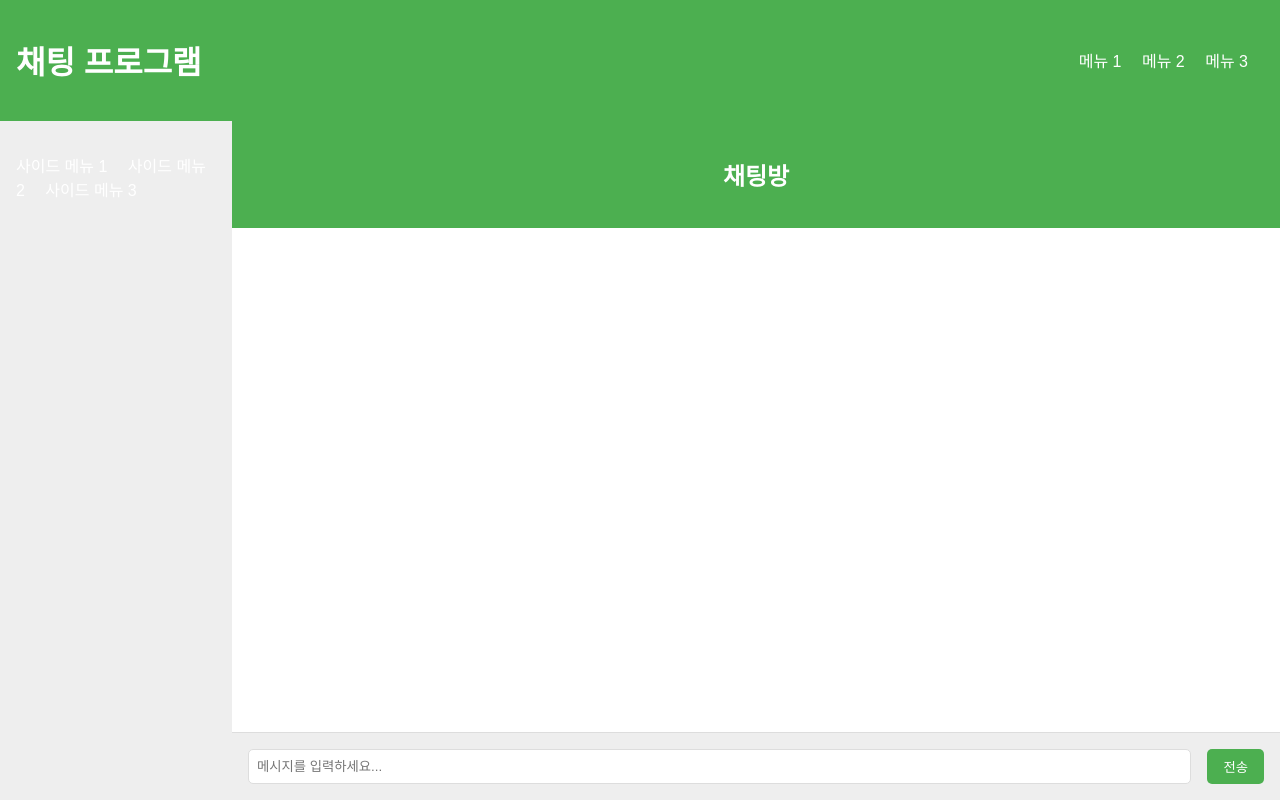
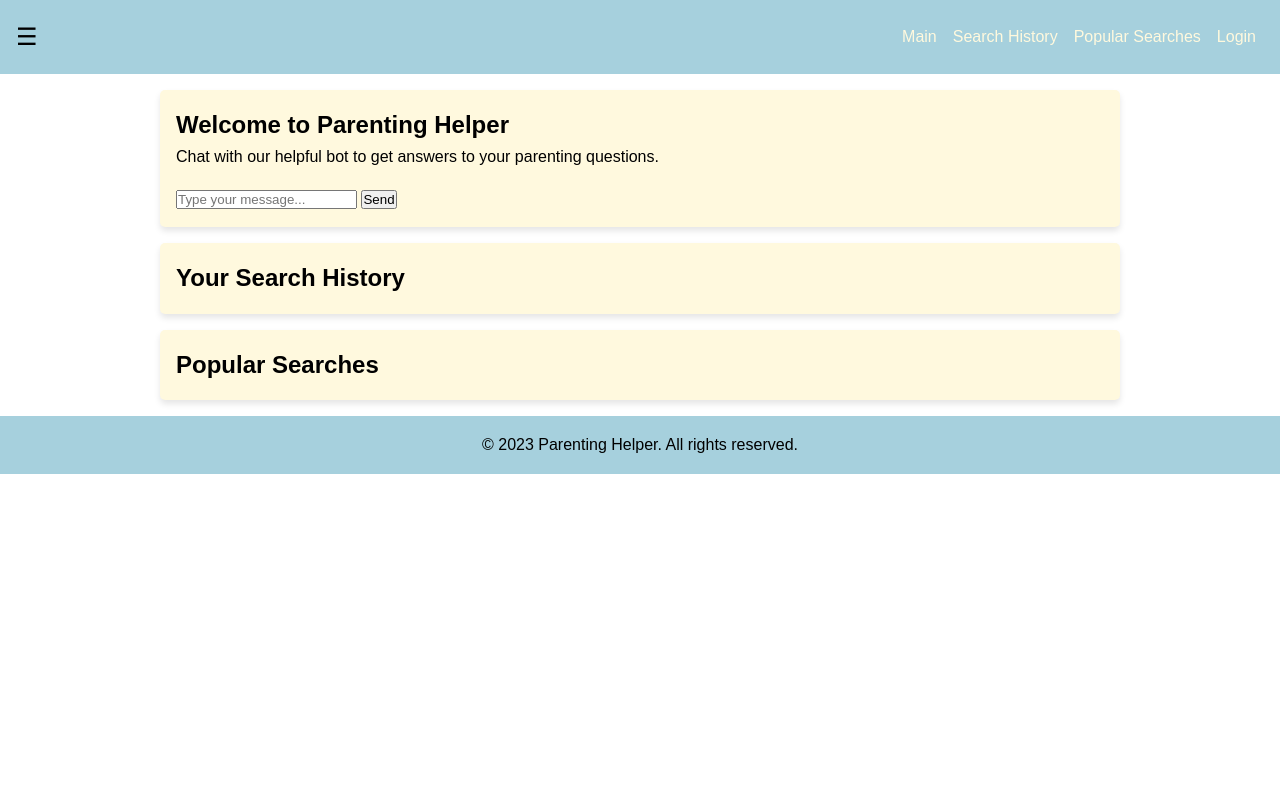
Before and after one commit to youngsuseo/uga, a Django app: page /foods/ in a window 1280 px wide. Run offline with Django 4.2, Linux system fonts and the light colour scheme.

Commit message:
feat 화면 구현중

```diff
--- a/static/uga/chat.css
+++ b/static/uga/chat.css
@@ -1,103 +1,157 @@
+* {
+  margin: 0;
+  padding: 0;
+  box-sizing: border-box;
+}
+
 body {
-    font-family: Arial, sans-serif;
-    margin: 0;
-    padding: 0;
-    display: flex;
-    flex-direction: column;
-    min-height: 100vh;
+  font-family: Arial, sans-serif;
+  line-height: 1.6;
 }
 
 header {
-    background-color: #4caf50;
-    color: #fff;
-    padding: 1rem;
-    display: flex;
-    justify-content: space-between;
-    align-items: center;
+  background-color: #A6D0DD;
 }
 
-nav ul, aside ul {
-    list-style-type: none;
-    padding: 0;
+nav {
+  display: flex;
+  justify-content: space-between;
+  padding: 1rem;
 }
 
-nav li, aside li {
-    display: inline;
-    margin-right: 1rem;
+nav ul {
+  display: flex;
+  list-style: none;
 }
 
-nav a, aside a {
-    text-decoration: none;
-    color: #fff;
+nav ul li a {
+  display: block;
+  padding: 0.5rem;
+  color: #FFF9DE;
+  text-decoration: none;
 }
 
-main {
-    display: flex;
-    flex-grow: 1;
+nav ul li a:hover {
+  background-color: #FFD3B0;
 }
 
-aside {
-    background-color: #eee;
-    padding: 1rem;
-    width: 200px;
+#menu-toggle {
+  display: none;
 }
 
-.chat-container {
-    display: flex;
-    flex-direction: column;
-    flex-grow: 1;
-    min-width: 0;
+.container {
+  max-width: 960px;
+  margin: 1rem auto;
+  padding: 1rem;
+  background-color: #FFF9DE;
+  border-radius: 5px;
+  box-shadow: 0 4px 6px rgba(0, 0, 0, 0.1);
 }
 
-.chat-header {
-    background-color: #4caf50;
-    color: #fff;
-    padding: 1rem;
-    text-align: center;
+.container h2 {
+  margin-top: 0;
+}
+
+.menu {
+  display: none;
+}
+
+.menu.open {
+  display: block;
 }
 
 .chat-messages {
-    flex-grow: 1;
-    padding: 1rem;
-    overflow-y: auto;
+  max-height: 300px;
+  overflow-y: auto;
+  margin-bottom: 1rem;
 }
 
-.chat-input {
-    display: flex;
-    padding: 1rem;
-    background-color: #eee;
-    border-top: 1px solid #ddd;
+.message {
+  margin-bottom: 0.5rem;
 }
 
-input[type="text"] {
-    flex-grow: 1;
-    border: 1px solid #ddd;
-    border-radius: 5px;
-    padding: 0.5rem;
-    outline: none;
+footer {
+  background-color: #A6D0DD;
+  padding: 1rem;
+  text-align: center;
+  margin-top: 1rem;
 }
 
-button {
-    background-color: #4caf50;
-    color: #fff;
-    border: none;
-    border-radius: 5px;
-    padding: 0.5rem 1rem;
-    margin-left: 1rem;
-    cursor: pointer;
+/* Responsive styles */
+@media (max-width: 768px) {
+  nav ul {
+    flex-direction: column;
+    align-items: center;
+  }
+
+  nav ul li a {
+    padding: 0.25rem;
+  }
 }
 
-@media screen and (max-width: 768px) {
-    nav li, aside li {
-        display: block;
-        margin-bottom: 0.5rem;
-    }
+@media (max-width: 480px) {
+  #menu-toggle {
+    display: block;
+    background-color: transparent;
+    border: none;
+    cursor: pointer;
+  }
 
-    aside {
-        width: 100%;
-    }
+  nav ul {
+    display: none;
+  }
 
-    main {
-        flex-direction: column;
-    }
+  nav ul li a {
+    padding: 0.5rem;
+  }
 }
+
+.hamburger {
+  background-color: transparent;
+  border: none;
+  font-size: 1.5rem;
+  cursor: pointer;
+}
+
+.left-slide-menu {
+  position: fixed;
+  top: 0;
+  left: -250px;
+  width: 250px;
+  height: 100%;
+  background-color: #FFF9DE;
+  padding: 1rem;
+  overflow-y: auto;
+  transition: left 0.3s ease;
+}
+
+.left-slide-menu.open {
+  left: 0;
+}
+
+/* Left slide menu */
+.hamburger {
+  background-color: transparent;
+  border: none;
+  font-size: 1.5rem;
+  cursor: pointer;
+  z-index: 1000;
+  position: relative;
+}
+
+.left-slide-menu {
+  position: fixed;
+  top: 0;
+  left: -250px;
+  width: 250px;
+  height: 100%;
+  background-color: #FFF9DE;
+  padding: 1rem;
+  overflow-y: auto;
+  transition: left 0.3s ease;
+  z-index: 999;
+}
+
+.left-slide-menu.open {
+  left: 0;
+}
--- a/templates/uga/chat.html
+++ b/templates/uga/chat.html
@@ -1,44 +1,61 @@
 <!DOCTYPE html>
-<html lang="ko">
+<html lang="en">
 <head>
   <meta charset="UTF-8">
   <meta name="viewport" content="width=device-width, initial-scale=1.0">
-    <title>반응형 채팅 프로그램</title>
+  <meta name="description" content="Parenting Helper - A service for answering questions for novice parents">
+  <meta name="keywords" content="parenting, parents, novice, baby, help, questions, answers">
+  <meta name="author" content="Your Name">
+
     {% load static %}
     <link rel="stylesheet" href="{% static 'uga/chat.css' %}">
+    <script src="{% static 'uga/chat.js' %}"></script>
+
+  <title>Parenting Helper</title>
 </head>
 <body>
-    <header class="top-menu">
-        <h1>채팅 프로그램</h1>
+  <header>
     <nav>
-            <ul>
-                <li><a href="#">메뉴 1</a></li>
-                <li><a href="#">메뉴 2</a></li>
-                <li><a href="#">메뉴 3</a></li>
+      <button id="hamburger" class="hamburger">&#9776;</button>
+      <ul class="nav-menu">
+        <li><a href="#main">Main</a></li>
+        <li><a href="#search-history">Search History</a></li>
+        <li><a href="#popular-searches">Popular Searches</a></li>
+        <li><a href="#login">Login</a></li>
       </ul>
     </nav>
   </header>
+
   <main>
-        <aside class="side-menu">
-            <ul>
-                <li><a href="#">사이드 메뉴 1</a></li>
-                <li><a href="#">사이드 메뉴 2</a></li>
-                <li><a href="#">사이드 메뉴 3</a></li>
-            </ul>
-        </aside>
-        <section class="chat-container">
-            <div class="chat-header">
-                <h2>채팅방</h2>
-            </div>
-            <div class="chat-messages" id="chat-messages">
-                <!-- 메시지들이 여기에 표시됩니다 -->
-            </div>
-            <div class="chat-input">
-                <input type="text" id="message-input" placeholder="메시지를 입력하세요...">
-                <button id="send-button">전송</button>
-            </div>
+    <section id="chatbot" class="container">
+      <h1>Welcome to Parenting Helper</h1>
+      <p>Chat with our helpful bot to get answers to your parenting questions.</p>
+      <div id="chat-messages" class="chat-messages"></div>
+      <form id="chat-form">
+        <input type="text" id="chat-input" placeholder="Type your message...">
+        <button type="submit">Send</button>
+      </form>
+    </section>
+
+    <section id="search-history" class="container">
+      <h2>Your Search History</h2>
+      <!-- Search history content goes here -->
+    </section>
+
+    <section id="popular-searches" class="container">
+      <h2>Popular Searches</h2>
+      <!-- Popular searches content goes here -->
     </section>
   </main>
-    <script src="{% static 'uga/chat.js' %}"></script>
+
+  <aside>
+    <section id="user-info" class="menu">
+      <!-- User information (pregnancy weeks, child age, etc.) goes here -->
+    </section>
+  </aside>
+
+  <footer>
+    <p>&copy; 2023 Parenting Helper. All rights reserved.</p>
+  </footer>
 </body>
 </html>
```
Also changed, not shown: static/uga/chat.js (+12 -39 lines). Lines whose indentation alone changed are shown as unchanged.
